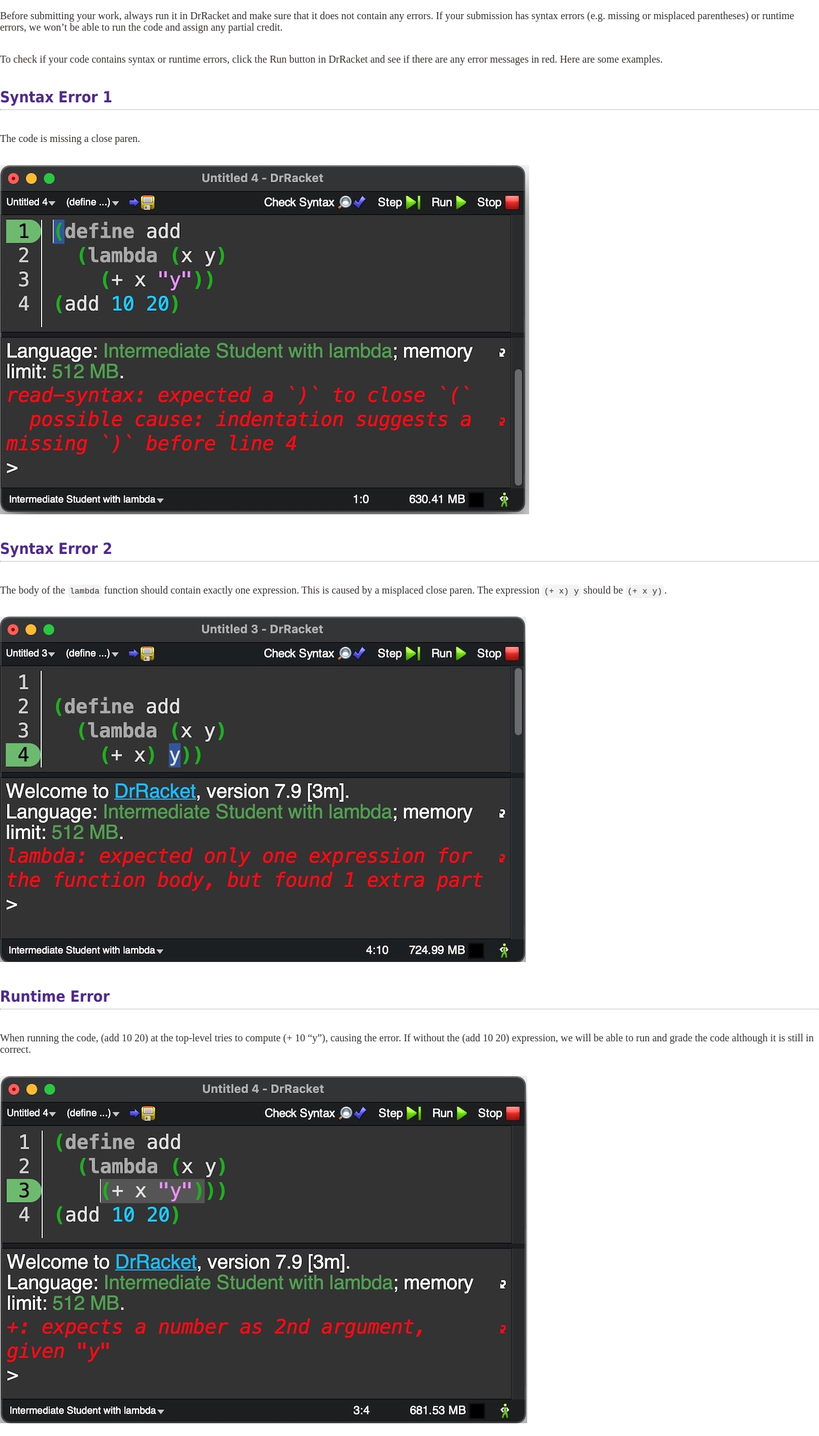
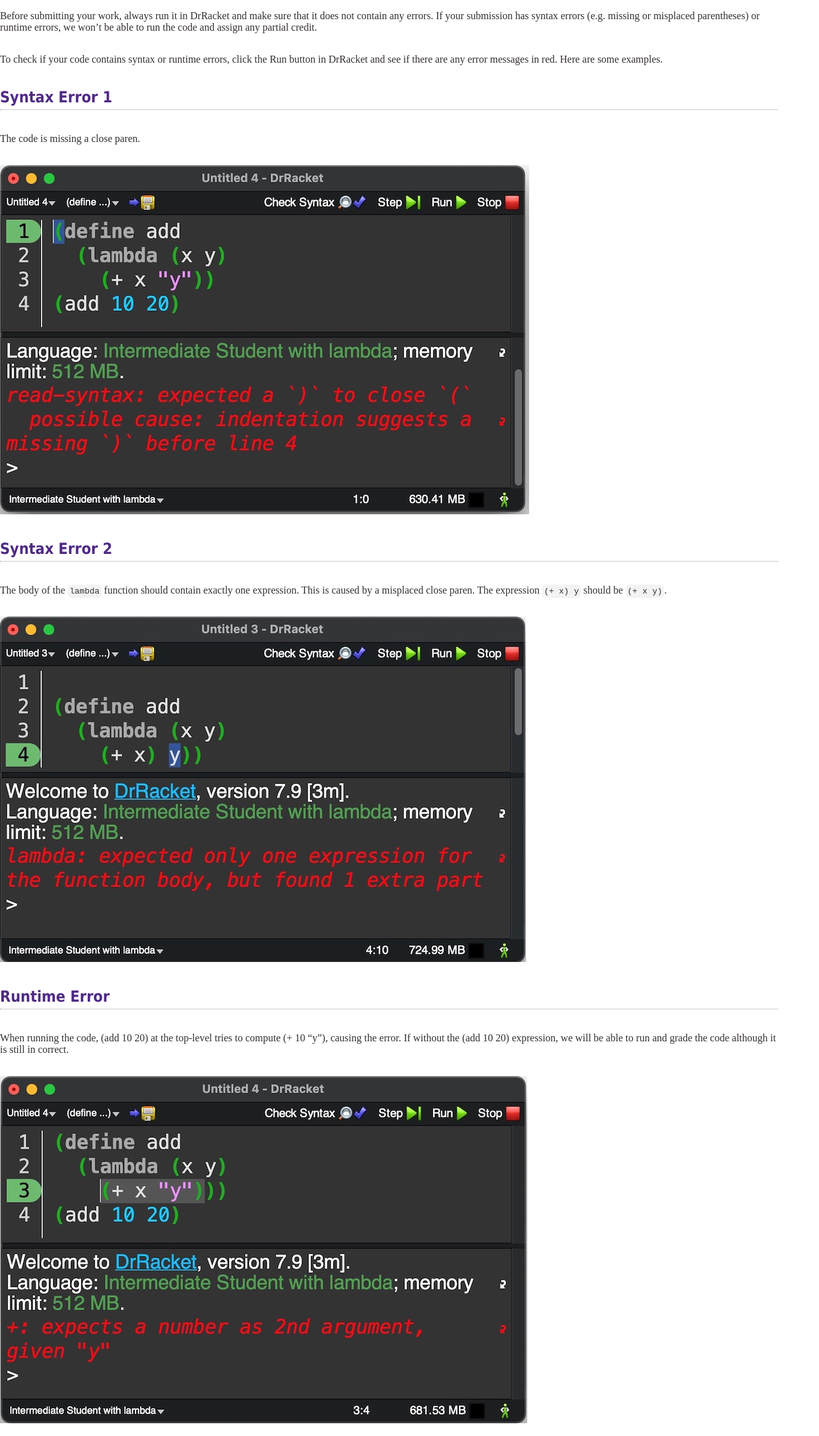
Before and after one commit to shhyou/bain-cs111-web-fork, a Jekyll site: the page built from pages/_resources/checking_errors.md, in a window 1280 px wide. Shown: the whole page at 64% size. Built offline with Jekyll 4.4.1, drawn with Linux system fonts in a browser that asks for light colours; some web fonts are replaced.

Commit message:
try to fix resources pages

```diff
--- a/_layouts/default.html
+++ b/_layouts/default.html
@@ -8,7 +8,7 @@
     {% else %}
     <title>Error</title>
     {% endif %}
-    <body class="one-column">
+    <body style="width: 95%" class="one-column">
         <div class="container">
             <main>
                 {{ content }}
```
Also changed, not shown: assets/images/directory/amira.jpg, assets/images/directory/stephanie.jpg, assets/images/directory/william.jpg, 1 other file.
